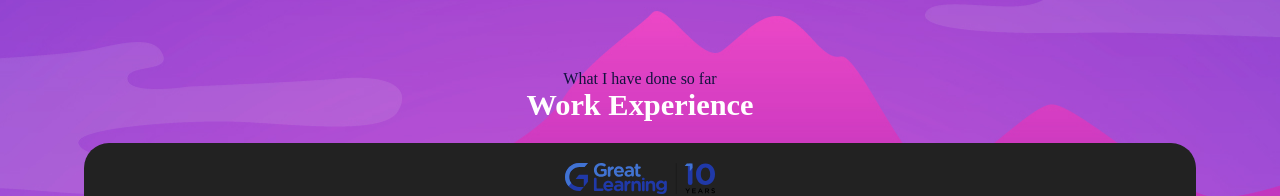
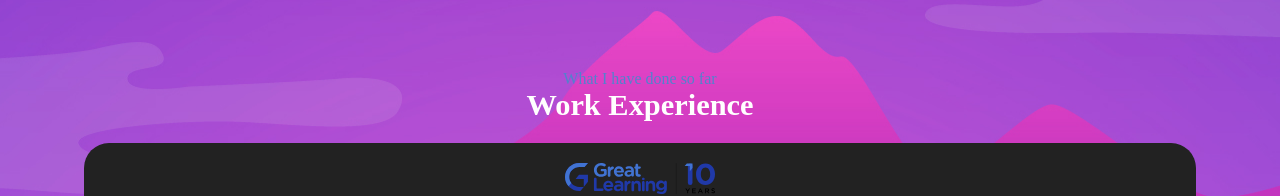
Before and after one commit to RushilShah01/PRODIGY_WD_04, a React (Create React App) app: page / in a window 1280 px wide. Shown: the part 533-729 px from the top of the page. Built offline with nearby package versions, Linux system fonts and the light colour scheme.

Commit message:
index.css

```diff
--- a/src/index.css
+++ b/src/index.css
@@ -68,7 +68,7 @@ hr {
   /* font-weight: bolder; */
 }
 .purple1{
-  color: #4271B7 !important;
+  color: #031346 !important;
 }
 
 .firstSection {
@@ -127,7 +127,7 @@ hr {
 }
 
 .text-gray {
-  color: rgb(18, 18, 62);
+  color: #5282CD;
 }
 
 #element {
```
